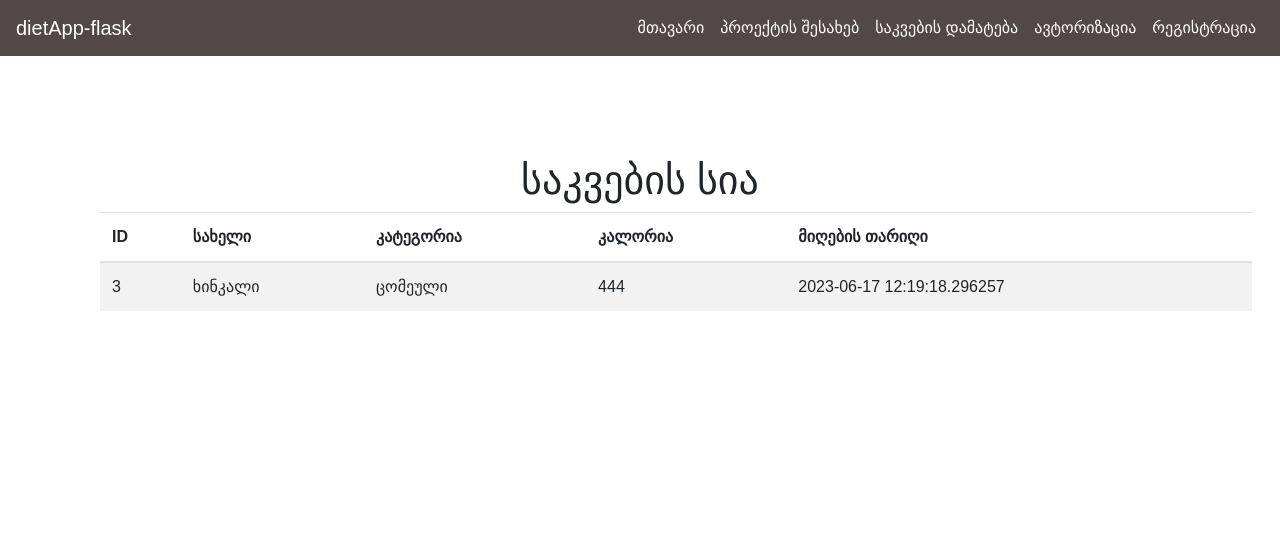
After one commit to LevanBedinashvili/dietApp, a Flask app: page /food/3 in a window 1280 px wide. The commit adds this page. Shown: the top 551 px of the page. Run offline with Flask 3, Linux system fonts and the light colour scheme; data comes from the database, SQL or seed files in the repository; both versions use the stored data as it was after the commit; some libraries are stand-ins or nearby versions; some web fonts are replaced.

Commit message:
just simple changes

```diff
--- a/app.py
+++ b/app.py
@@ -206,5 +206,11 @@ def delete_food(food_id):
 def view_food(food_id):
     food = Food.query.get_or_404(food_id)
     return render_template('food.html', food=food)
+
+@app.route('/about')
+def about():
+    return render_template('about.html')
+
+
 if __name__ == '__main__':
     app.run(debug=True)
--- /dev/null
+++ b/templates/food.html
@@ -0,0 +1,31 @@
+{% extends "base.html" %}
+
+{% block content %}
+
+<h1 style="margin-top: 100px; text-align: center;">საკვების სია</h1>
+
+<table class="table table-striped" style="width: 90%; margin-left: 100px;">
+    <thead>
+        <tr>
+            <th>ID</th>
+            <th>სახელი</th>
+            <th>კატეგორია</th>
+            <th>კალორია</th>
+            <th>მიღების თარიღი</th>
+        </tr>
+    </thead>
+    <tbody>
+
+            <tr>
+                <td>{{food.id}}</td>
+                <td>{{ food.name }}</td>
+                <td>{{ food.category }}</td>
+                <td>{{ food.calorie }}</td>
+                <td>{{ food.date_of_reception }}</td>
+            </tr>
+    </tbody>
+</table>
+
+
+
+{% endblock %}
--- a/templates/home.html
+++ b/templates/home.html
@@ -18,7 +18,7 @@
     <tbody>
          {% for food in foods %}
             <tr>
-                <td>{{ food.name }}</td>
+                <td><a href="{{url_for('view_food', food_id=food.id)}}">{{ food.name }}</a></td>
                 <td>{{ food.category }}</td>
                 <td>{{ food.calorie }}</td>
                 <td>{{ food.date_of_reception }}</td>
```
Also changed, not shown: diet.db.
